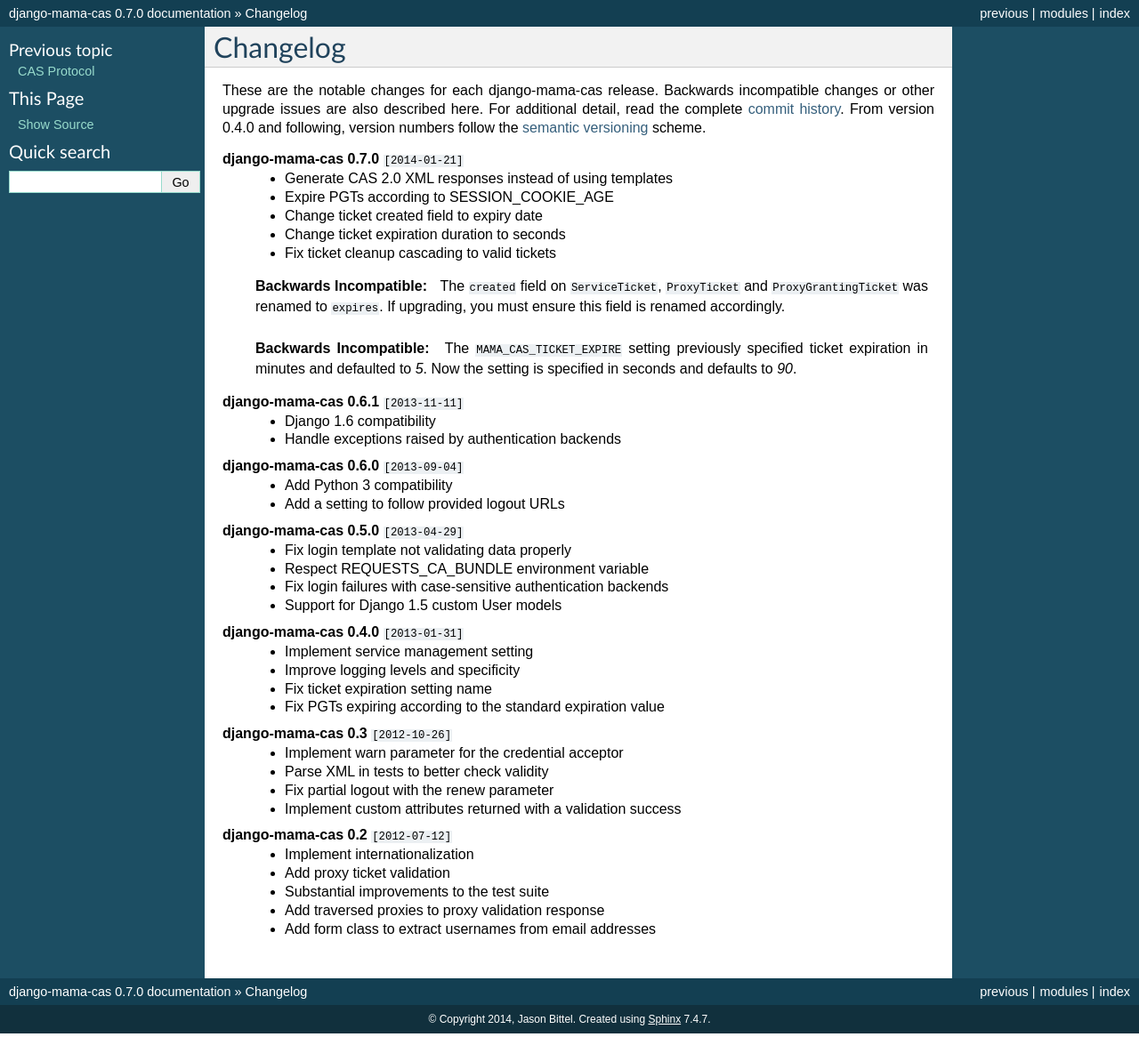
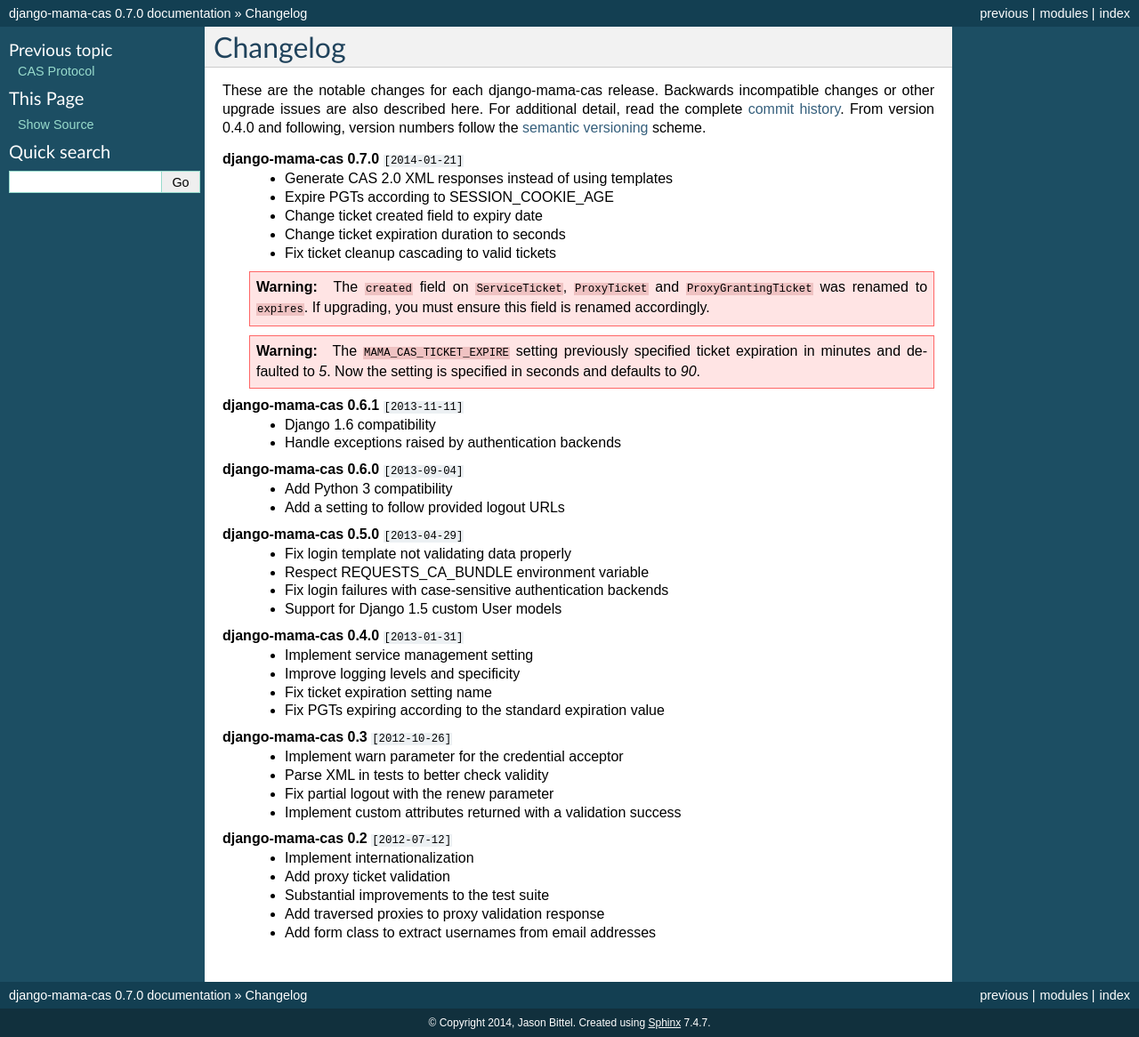
Before and after one commit to jbittel/django-mama-cas, a Sphinx documentation site: the page built from docs/changelog.rst, in a window 1280 px wide. Shown: the whole page at 89% size. Built offline with Sphinx 7.4.7, drawn with Linux system fonts in a browser that asks for light colours.

Commit message:
Fix display of changelog incompatibility warnings

```diff
--- a/docs/changelog.rst
+++ b/docs/changelog.rst
@@ -15,13 +15,13 @@
    * Change ticket expiration duration to seconds
    * Fix ticket cleanup cascading to valid tickets
 
-   .. admonition:: Backwards Incompatible
+   .. warning::
 
       The ``created`` field on ``ServiceTicket``, ``ProxyTicket`` and
       ``ProxyGrantingTicket`` was renamed to ``expires``. If upgrading,
       you must ensure this field is renamed accordingly.
 
-   .. admonition:: Backwards Incompatible
+   .. warning::
 
       The ``MAMA_CAS_TICKET_EXPIRE`` setting previously specified ticket
       expiration in minutes and defaulted to *5*. Now the setting is
```
